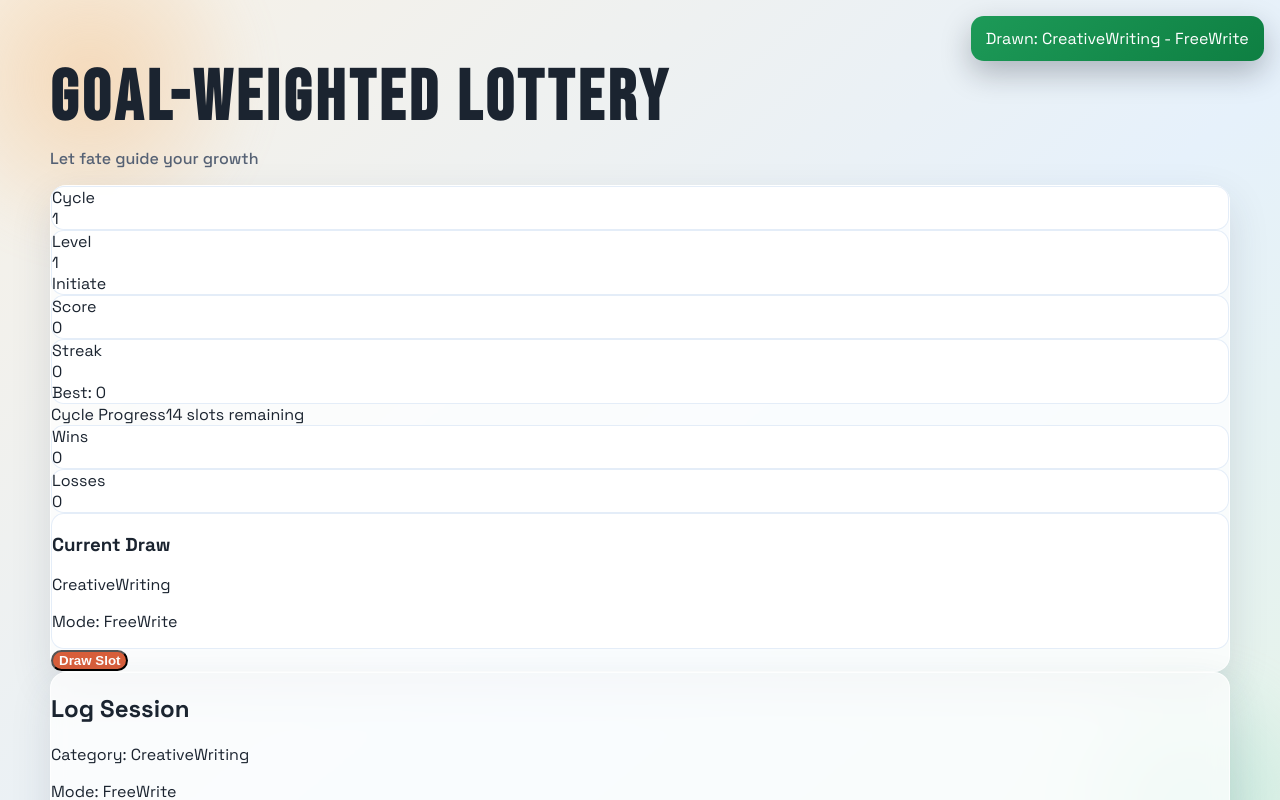
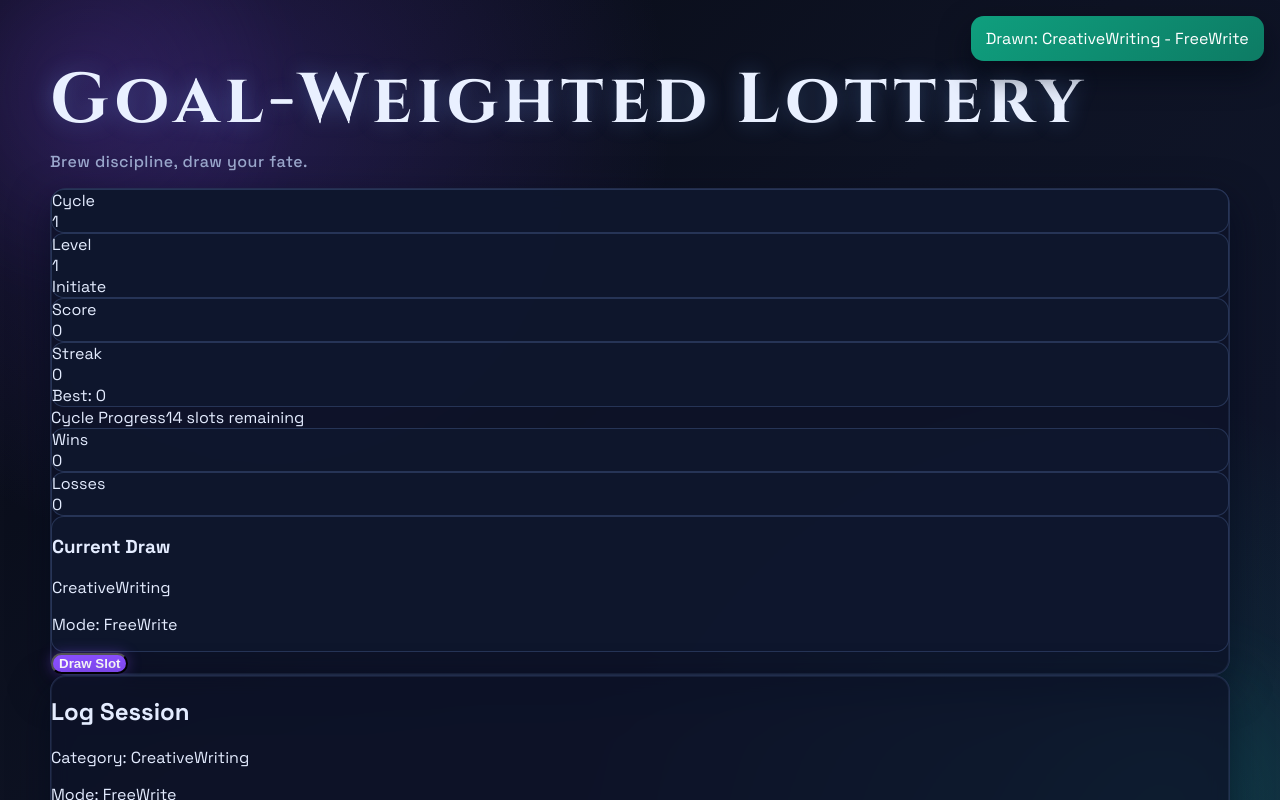
Before and after one commit to elysaph/randomJar, a React (Create React App) app: page / in a window 1280 px wide. Both pictures are taken after a click on the button "Draw Slot". Shown: the top 800 px of the page. Built offline with nearby package versions, Linux system fonts and the light colour scheme.

Commit message:
beautification

```diff
--- a/src/App.tsx
+++ b/src/App.tsx
@@ -213,7 +213,7 @@ function App() {
             <div className="app-container">
                 <header className="text-center mb-8">
                     <h1 className="hero-title">Goal-Weighted Lottery</h1>
-                    <p className="hero-subtitle">Let fate guide your growth</p>
+                    <p className="hero-subtitle">Brew discipline, draw your fate.</p>
                 </header>
 
                 <div className="grid grid-cols-1 lg:grid-cols-3 gap-6">
--- a/src/components/CategoryManager.tsx
+++ b/src/components/CategoryManager.tsx
@@ -86,7 +86,7 @@ const CategoryManager: React.FC<CategoryManagerProps> = ({ categories, onUpdateC
     return (
         <div className="panel p-6">
             <h2 className="text-2xl font-bold mb-4">Category Manager</h2>
-            <div className={`mb-4 p-3 rounded-lg text-white ${totalSlots === 15 ? 'bg-emerald-600' : 'bg-orange-500'}`}>
+            <div className={`mb-4 p-3 rounded-lg text-white ${totalSlots === 15 ? 'bg-emerald-600/90' : 'bg-rose-600/90'}`}>
                 Total Slots: {totalSlots} / 15
                 {totalSlots !== 15 && (
                     <p className="text-sm mt-1">Total must equal 15 to start a cycle</p>
@@ -116,7 +116,7 @@ const CategoryManager: React.FC<CategoryManagerProps> = ({ categories, onUpdateC
                             <div>
                                 <h3 className="font-bold text-lg">{category.name}</h3>
                                 <div className="flex items-center gap-2 mt-1">
-                                    <span className="text-sm text-slate-600">Slots:</span>
+                                    <span className="text-sm text-slate-300">Slots:</span>
                                     <input
                                         type="number"
                                         min="0"
@@ -143,7 +143,7 @@ const CategoryManager: React.FC<CategoryManagerProps> = ({ categories, onUpdateC
                                         {mode}
                                         <button
                                             onClick={() => handleDeleteMode(category.id, idx)}
-                                            className="text-red-500 hover:text-red-700"
+                                            className="text-rose-400 hover:text-rose-300"
                                         >
                                             ×
                                         </button>
--- a/src/components/Dashboard.tsx
+++ b/src/components/Dashboard.tsx
@@ -24,37 +24,37 @@ const Dashboard: React.FC<DashboardProps> = ({
         <div className="panel p-6">
             <div className="grid grid-cols-2 md:grid-cols-4 gap-4 mb-6">
                 <div className="surface p-4 text-center">
-                    <div className="text-sm text-slate-500">Cycle</div>
+                    <div className="text-sm text-slate-300">Cycle</div>
                     <div className="text-2xl font-bold">{state.cycleStats.cycleNumber}</div>
                 </div>
                 <div className="surface p-4 text-center">
-                    <div className="text-sm text-slate-500">Level</div>
+                    <div className="text-sm text-slate-300">Level</div>
                     <div className="text-2xl font-bold">{state.levelInfo.level}</div>
-                    <div className="text-xs text-slate-500">{state.levelInfo.title}</div>
+                    <div className="text-xs text-slate-300">{state.levelInfo.title}</div>
                 </div>
                 <div className="surface p-4 text-center">
-                    <div className="text-sm text-slate-500">Score</div>
+                    <div className="text-sm text-slate-300">Score</div>
                     <div className={`text-2xl font-bold ${state.cycleStats.score > 0 ? 'text-green-400' :
-                        state.cycleStats.score < 0 ? 'text-red-500' : 'text-amber-600'
+                        state.cycleStats.score < 0 ? 'text-rose-400' : 'text-amber-300'
                         }`}>
                         {state.cycleStats.score}
                     </div>
                 </div>
                 <div className="surface p-4 text-center">
-                    <div className="text-sm text-slate-500">Streak</div>
-                    <div className="text-2xl font-bold text-orange-600">{state.cycleStats.streak}</div>
-                    <div className="text-xs text-slate-500">Best: {state.cycleStats.bestStreak}</div>
+                    <div className="text-sm text-slate-300">Streak</div>
+                    <div className="text-2xl font-bold text-violet-300">{state.cycleStats.streak}</div>
+                    <div className="text-xs text-slate-300">Best: {state.cycleStats.bestStreak}</div>
                 </div>
             </div>
 
             <div className="mb-6">
                 <div className="flex justify-between mb-2">
-                    <span className="text-sm text-slate-500">Cycle Progress</span>
-                    <span className="text-sm text-slate-500">{remainingSlots} slots remaining</span>
+                    <span className="text-sm text-slate-300">Cycle Progress</span>
+                    <span className="text-sm text-slate-300">{remainingSlots} slots remaining</span>
                 </div>
-                <div className="w-full bg-slate-200 rounded-full h-2">
+                <div className="w-full bg-slate-800 rounded-full h-2">
                     <div
-                        className="bg-emerald-500 rounded-full h-2 transition-all duration-300"
+                        className="bg-emerald-400 rounded-full h-2 transition-all duration-300"
                         style={{ width: `${progress}%` }}
                     />
                 </div>
@@ -62,20 +62,20 @@ const Dashboard: React.FC<DashboardProps> = ({
 
             <div className="grid grid-cols-2 gap-4 mb-6">
                 <div className="surface p-3 text-center">
-                    <div className="text-sm text-slate-500">Wins</div>
-                    <div className="text-xl font-bold text-emerald-600">{state.cycleStats.wins}</div>
+                    <div className="text-sm text-slate-300">Wins</div>
+                    <div className="text-xl font-bold text-emerald-300">{state.cycleStats.wins}</div>
                 </div>
                 <div className="surface p-3 text-center">
-                    <div className="text-sm text-slate-500">Losses</div>
-                    <div className="text-xl font-bold text-red-500">{state.cycleStats.losses}</div>
+                    <div className="text-sm text-slate-300">Losses</div>
+                    <div className="text-xl font-bold text-rose-400">{state.cycleStats.losses}</div>
                 </div>
             </div>
 
             {selectedCategory && (
-                <div className="surface p-4 mb-6 border border-orange-200">
+                <div className="surface p-4 mb-6 border border-violet-500/40">
                     <h3 className="font-bold mb-2">Current Draw</h3>
                     <p className="text-lg">{selectedCategory.name}</p>
-                    <p className="text-sm text-slate-500">Mode: {selectedMode}</p>
+                    <p className="text-sm text-slate-300">Mode: {selectedMode}</p>
                 </div>
             )}
 
--- a/src/components/PBManager.tsx
+++ b/src/components/PBManager.tsx
@@ -49,7 +49,7 @@ const PBManager: React.FC<PBManagerProps> = ({ categories, onUpdatePB }) => {
                 <div className="space-y-3 max-h-96 overflow-y-auto">
                     <h3 className="font-bold text-lg mb-2">{selectedCategory.name}</h3>
                     {selectedCategory.pbCriteria.length === 0 ? (
-                        <p className="text-slate-500">No PB criteria set for this category</p>
+                        <p className="text-slate-300">No PB criteria set for this category</p>
                     ) : (
                         selectedCategory.pbCriteria.map(pb => (
                             <div key={pb.id} className="surface p-3">
@@ -87,7 +87,7 @@ const PBManager: React.FC<PBManagerProps> = ({ categories, onUpdatePB }) => {
                                     </div>
                                 ) : (
                                     <div className="flex justify-between items-center">
-                                        <span className={pb.value ? 'text-emerald-600' : 'text-slate-500'}>
+                                        <span className={pb.value ? 'text-emerald-300' : 'text-slate-300'}>
                                             {pb.value || 'Not set yet'}
                                         </span>
                                         <button
@@ -99,7 +99,7 @@ const PBManager: React.FC<PBManagerProps> = ({ categories, onUpdatePB }) => {
                                     </div>
                                 )}
                                 {pb.lastUpdated && pb.value && (
-                                    <div className="text-xs text-slate-500 mt-1">
+                                    <div className="text-xs text-slate-300 mt-1">
                                         Updated: {new Date(pb.lastUpdated).toLocaleDateString()}
                                     </div>
                                 )}
--- a/src/components/SessionLogger.tsx
+++ b/src/components/SessionLogger.tsx
@@ -17,8 +17,8 @@ const SessionLogger: React.FC<SessionLoggerProps> = ({ category, mode, onLogSess
         <div className="panel p-6">
             <h2 className="text-2xl font-bold mb-4">Log Session</h2>
             <div className="mb-4">
-                <p className="text-slate-600">Category: <span className="text-slate-900 font-bold">{category.name}</span></p>
-                <p className="text-slate-600">Mode: <span className="text-slate-900 font-bold">{mode}</span></p>
+                <p className="text-slate-300">Category: <span className="text-slate-100 font-bold">{category.name}</span></p>
+                <p className="text-slate-300">Mode: <span className="text-slate-100 font-bold">{mode}</span></p>
             </div>
 
             <div className="mb-4">
--- a/src/index.css
+++ b/src/index.css
@@ -3,24 +3,24 @@
 @tailwind components;
 @tailwind utilities;
 
-@import url('https://fonts.googleapis.com/css2?family=Bebas+Neue&family=Space+Grotesk:wght@400;500;600;700&display=swap');
+@import url('https://fonts.googleapis.com/css2?family=Cinzel:wght@500;700;800&family=Space+Grotesk:wght@400;500;600;700&display=swap');
 
 :root {
-    --bg-0: #f7f1e6;
-    --bg-1: #e6f1fb;
-    --bg-2: #e6f4e5;
-    --ink-strong: #1b2430;
-    --ink-muted: #556174;
-    --panel: rgba(255, 255, 255, 0.76);
-    --panel-deep: rgba(255, 255, 255, 0.9);
-    --panel-border: rgba(255, 255, 255, 0.78);
-    --accent: #d85f3b;
-    --accent-hover: #bf4f2f;
-    --accent-alt: #1f7a68;
-    --accent-alt-hover: #156252;
-    --ok: #1f9d55;
-    --warn: #b45309;
-    --bad: #c2412d;
+    --bg-0: #070a14;
+    --bg-1: #0e1324;
+    --bg-2: #10172f;
+    --ink-strong: #e4ecff;
+    --ink-muted: #9ba8cd;
+    --panel: rgba(13, 19, 40, 0.78);
+    --panel-deep: rgba(15, 24, 46, 0.9);
+    --panel-border: rgba(89, 115, 173, 0.28);
+    --accent: #8a4fff;
+    --accent-hover: #7437ea;
+    --accent-alt: #18bfa4;
+    --accent-alt-hover: #0ca08a;
+    --ok: #3dd598;
+    --warn: #f0b45e;
+    --bad: #ff6677;
 }
 
 body {
@@ -28,7 +28,10 @@ body {
     font-family: 'Space Grotesk', 'Segoe UI', sans-serif;
     -webkit-font-smoothing: antialiased;
     -moz-osx-font-smoothing: grayscale;
-    background: linear-gradient(140deg, var(--bg-0) 0%, var(--bg-1) 55%, var(--bg-2) 100%);
+    background:
+        radial-gradient(circle at 18% 12%, rgba(129, 78, 255, 0.22) 0%, rgba(129, 78, 255, 0) 32%),
+        radial-gradient(circle at 82% 84%, rgba(27, 201, 174, 0.18) 0%, rgba(27, 201, 174, 0) 36%),
+        linear-gradient(140deg, var(--bg-0) 0%, var(--bg-1) 45%, var(--bg-2) 100%);
     color: var(--ink-strong);
 }
 
@@ -54,21 +57,21 @@ body {
 }
 
 .app-shell::before {
-    width: 340px;
-    height: 340px;
-    top: -90px;
-    left: -80px;
+    width: 420px;
+    height: 420px;
+    top: -120px;
+    left: -120px;
     border-radius: 999px;
-    background: radial-gradient(circle, #f4b97a 0%, rgba(244, 185, 122, 0) 72%);
+    background: radial-gradient(circle, rgba(143, 80, 255, 0.36) 0%, rgba(143, 80, 255, 0) 72%);
 }
 
 .app-shell::after {
-    width: 300px;
-    height: 300px;
-    right: -60px;
-    bottom: 6%;
+    width: 360px;
+    height: 360px;
+    right: -80px;
+    bottom: 4%;
     border-radius: 999px;
-    background: radial-gradient(circle, #95d8c8 0%, rgba(149, 216, 200, 0) 70%);
+    background: radial-gradient(circle, rgba(20, 205, 182, 0.3) 0%, rgba(20, 205, 182, 0) 72%);
 }
 
 .app-container {
@@ -80,17 +83,19 @@ body {
 }
 
 .hero-title {
-    font-family: 'Bebas Neue', 'Space Grotesk', sans-serif;
-    letter-spacing: 0.06em;
+    font-family: 'Cinzel', serif;
+    letter-spacing: 0.08em;
     font-size: clamp(2.8rem, 6vw, 4.4rem);
-    line-height: 0.92;
+    line-height: 0.96;
     margin-bottom: 0.25rem;
-    color: #1b2430;
+    color: #e9f0ff;
+    text-shadow: 0 0 22px rgba(117, 171, 255, 0.32);
 }
 
 .hero-subtitle {
     color: var(--ink-muted);
     font-weight: 500;
+    letter-spacing: 0.03em;
 }
 
 .panel {
@@ -98,29 +103,31 @@ body {
     border: 1px solid var(--panel-border);
     backdrop-filter: blur(10px);
     border-radius: 1rem;
-    box-shadow: 0 16px 40px rgba(47, 56, 68, 0.13);
+    box-shadow:
+        0 14px 38px rgba(3, 8, 26, 0.6),
+        inset 0 0 0 1px rgba(131, 162, 233, 0.1);
 }
 
 .surface {
     background: var(--panel-deep);
-    border: 1px solid rgba(227, 236, 248, 0.95);
+    border: 1px solid rgba(106, 131, 193, 0.28);
     border-radius: 0.8rem;
 }
 
 .field {
     width: 100%;
     border-radius: 0.7rem;
-    border: 1px solid #cfd8e5;
-    background: rgba(255, 255, 255, 0.92);
-    color: var(--ink-strong);
+    border: 1px solid #334977;
+    background: rgba(7, 13, 30, 0.92);
+    color: #dce7ff;
     padding: 0.55rem 0.7rem;
     outline: none;
     transition: box-shadow 0.2s ease, border-color 0.2s ease;
 }
 
 .field:focus {
-    border-color: #8fb4ee;
-    box-shadow: 0 0 0 4px rgba(143, 180, 238, 0.2);
+    border-color: #5f8de8;
+    box-shadow: 0 0 0 4px rgba(95, 141, 232, 0.24);
 }
 
 .btn {
@@ -136,6 +143,7 @@ body {
 .btn-primary {
     background: var(--accent);
     color: #fff;
+    box-shadow: 0 0 14px rgba(138, 79, 255, 0.38);
 }
 
 .btn-primary:hover {
@@ -145,6 +153,7 @@ body {
 .btn-secondary {
     background: var(--accent-alt);
     color: #fff;
+    box-shadow: 0 0 14px rgba(24, 191, 164, 0.33);
 }
 
 .btn-secondary:hover {
@@ -152,29 +161,30 @@ body {
 }
 
 .btn-soft {
-    background: #e7eef8;
-    color: #263445;
+    background: rgba(39, 54, 94, 0.74);
+    color: #c7d6f8;
 }
 
 .btn-soft:hover {
-    background: #dae5f4;
+    background: rgba(51, 69, 116, 0.9);
 }
 
 .btn-danger {
-    background: #e87563;
+    background: #cd4a65;
     color: #fff;
 }
 
 .btn-danger:hover {
-    background: #d9614f;
+    background: #b83a54;
 }
 
 .btn-disabled,
 .btn-disabled:hover {
-    background: #b8c2d1;
-    color: #f8fafc;
+    background: #3a4a70;
+    color: #abb9dc;
     transform: none;
     cursor: not-allowed;
+    box-shadow: none;
 }
 
 .chip {
@@ -182,7 +192,9 @@ body {
     align-items: center;
     gap: 0.45rem;
     border-radius: 999px;
-    background: #f1f6fc;
+    background: rgba(20, 32, 63, 0.78);
+    color: #c5d6ff;
+    border: 1px solid rgba(103, 130, 189, 0.3);
     padding: 0.3rem 0.7rem;
     font-size: 0.82rem;
 }
@@ -195,20 +207,20 @@ body {
     border-radius: 0.8rem;
     padding: 0.75rem 0.95rem;
     color: #fff;
-    box-shadow: 0 12px 30px rgba(17, 24, 39, 0.28);
+    box-shadow: 0 14px 30px rgba(4, 8, 20, 0.62);
     animation: toast-in 0.25s ease;
 }
 
 .toast-success {
-    background: linear-gradient(140deg, #1d9a58 0%, #0e7f42 100%);
+    background: linear-gradient(140deg, #0f9f7e 0%, #0d7b64 100%);
 }
 
 .toast-error {
-    background: linear-gradient(140deg, #d24a36 0%, #b83727 100%);
+    background: linear-gradient(140deg, #d14562 0%, #ac2d47 100%);
 }
 
 .toast-info {
-    background: linear-gradient(140deg, #176f95 0%, #115778 100%);
+    background: linear-gradient(140deg, #5c56d6 0%, #4540ba 100%);
 }
 
 @keyframes toast-in {
@@ -228,16 +240,16 @@ body {
 }
 
 ::-webkit-scrollbar-track {
-    background: rgba(239, 244, 251, 0.7);
+    background: rgba(8, 15, 32, 0.72);
 }
 
 ::-webkit-scrollbar-thumb {
-    background: #c0cad8;
+    background: #3d4f79;
     border-radius: 999px;
 }
 
 ::-webkit-scrollbar-thumb:hover {
-    background: #a8b5c8;
+    background: #51679c;
 }
 
 @media (max-width: 640px) {
```
